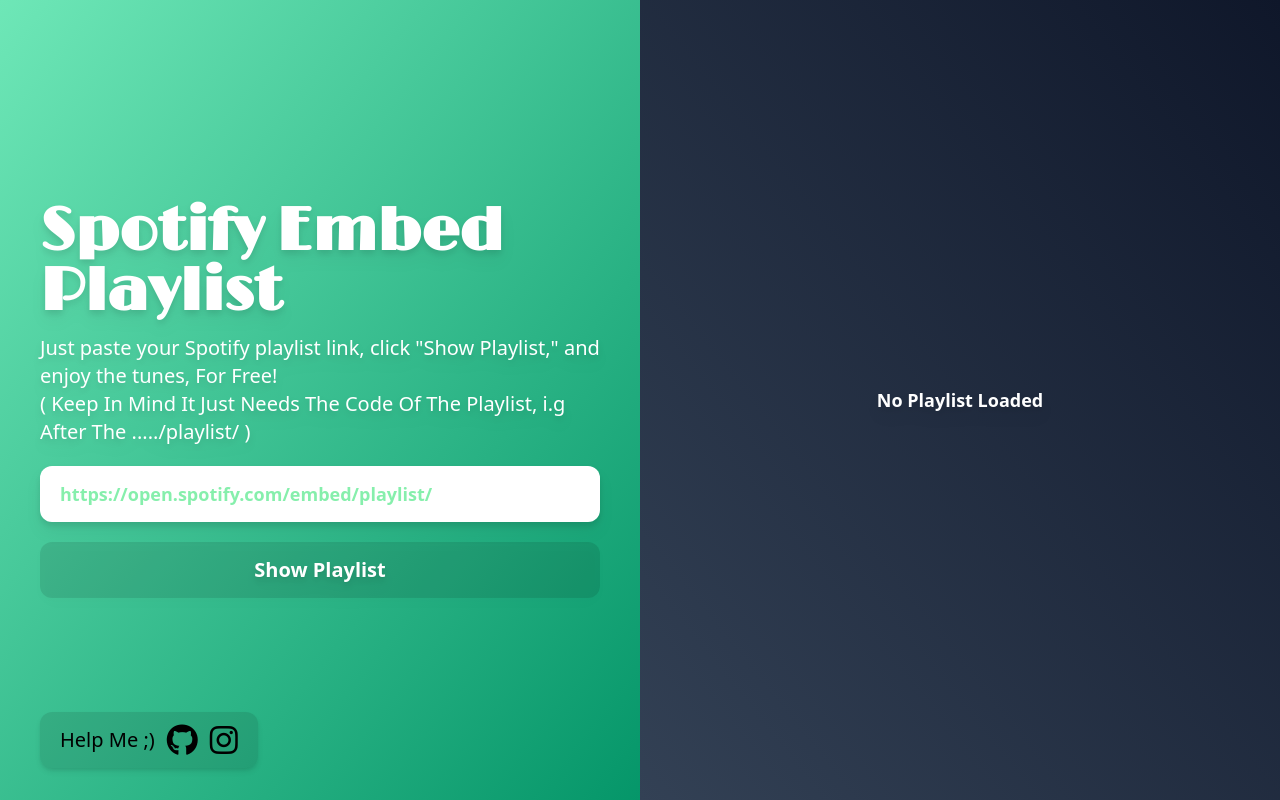
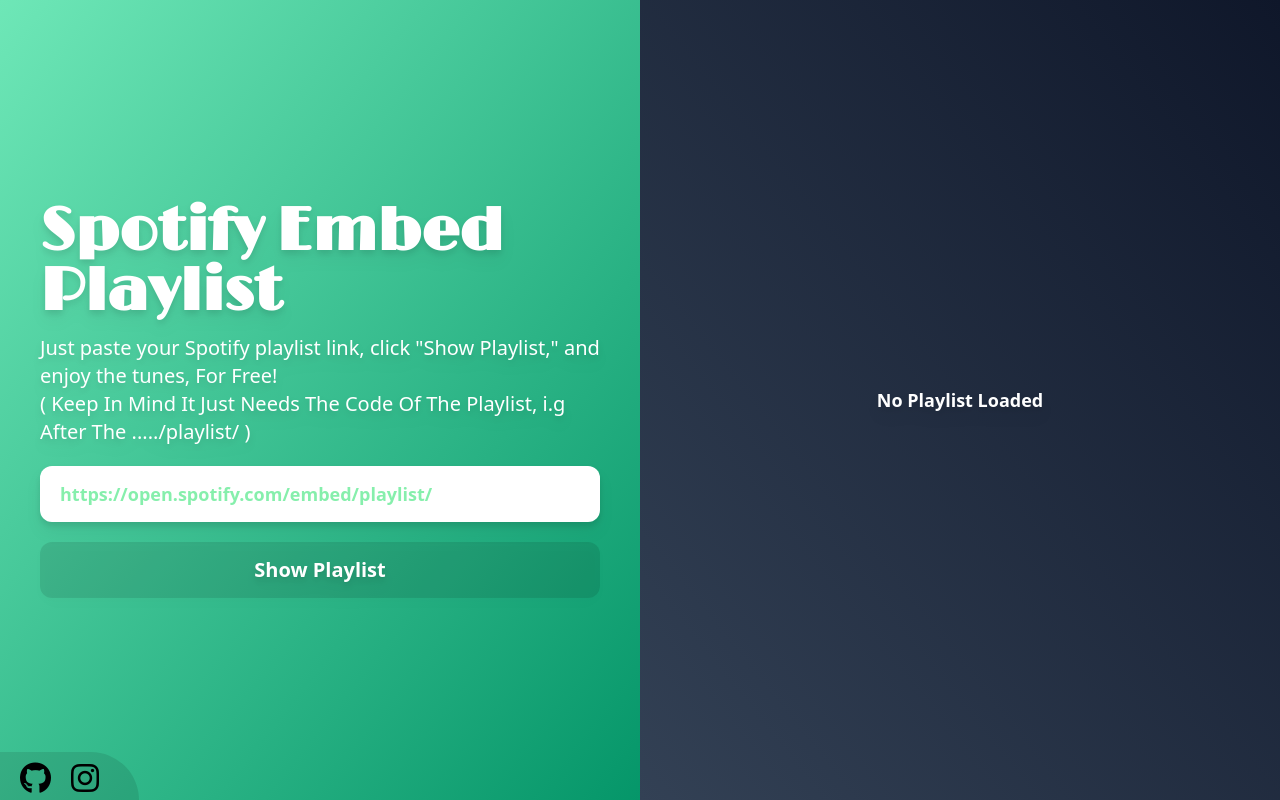
Before and after one commit to ItzHarshhhh/Spotify-But-Better, a website: page index.html in a window 1280 px wide. Drawn offline with nearby package versions, Linux system fonts and the light colour scheme.

Commit message:
socials updated

```diff
--- a/index.html
+++ b/index.html
@@ -12,7 +12,7 @@
     />
     <link rel="stylesheet" href="style.css" />
     <script
-      src="https://kit.fontawesome.com/9936dce4a9.js"
+      src="https://kit.fontawesome.com/9f22aa9207.js"
       crossorigin="anonymous"
     ></script>
   </head>
@@ -49,6 +49,7 @@
             rows="1"
           ></textarea>
         </div>
+
         <button
           id="btn"
           class="drop-shadow-lg text-white bg-black/10 hover:bg-white hover:text-green-300 rounded-xl w-full h-14 mt-5 text-lg transition-all font-bold hover:drop-shadow-2xl hover:scale-105"
@@ -56,10 +57,10 @@
         >
           <span class="drop-shadow-sm text-xl">Show Playlist</span>
         </button>
+
         <div
-          class="w-fit h-12 px-5 py-7 shadow-md transition-all hover:scale-110 hover:shadow-lg rounded-xl gap-3 bg-black/10 absolute bottom-8 left-10 justify-start items-center flex flex-row"
+          class="w-fit h-12 pl-5 pr-10 pt-5 pb-4 transition-all hover:bg-white rounded-tr-full gap-5 bg-black/10 absolute bottom-0 left-0 justify-start items-center flex flex-row"
         >
-          <h1 class="text-black text-xl font-light">Help Me ;)</h1>
           <a href="https://github.com/ItzHarshhhh"
             ><i
               class="fa-brands fa-github fa-2xl transition-all hover:scale-125"
```
Also changed, not shown: style.css.
